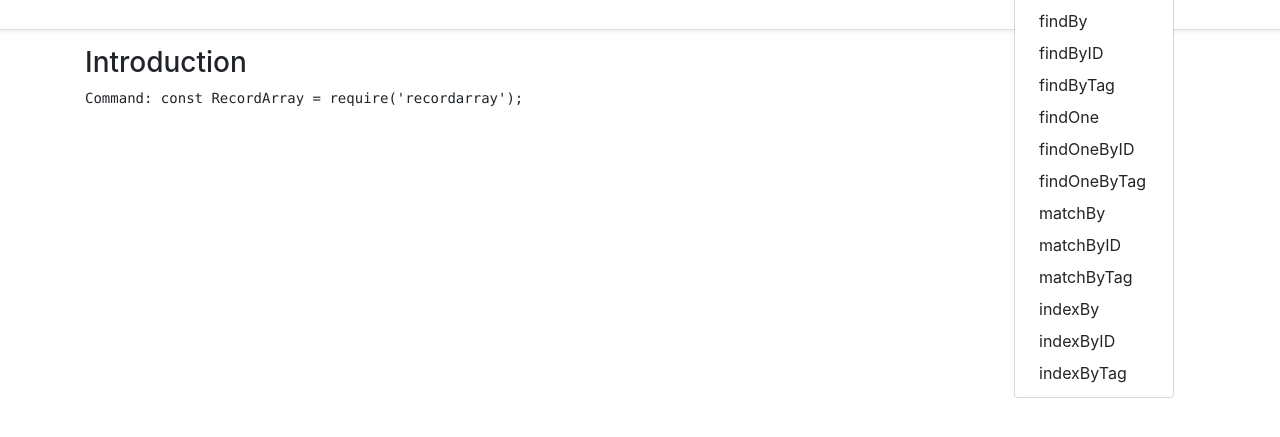
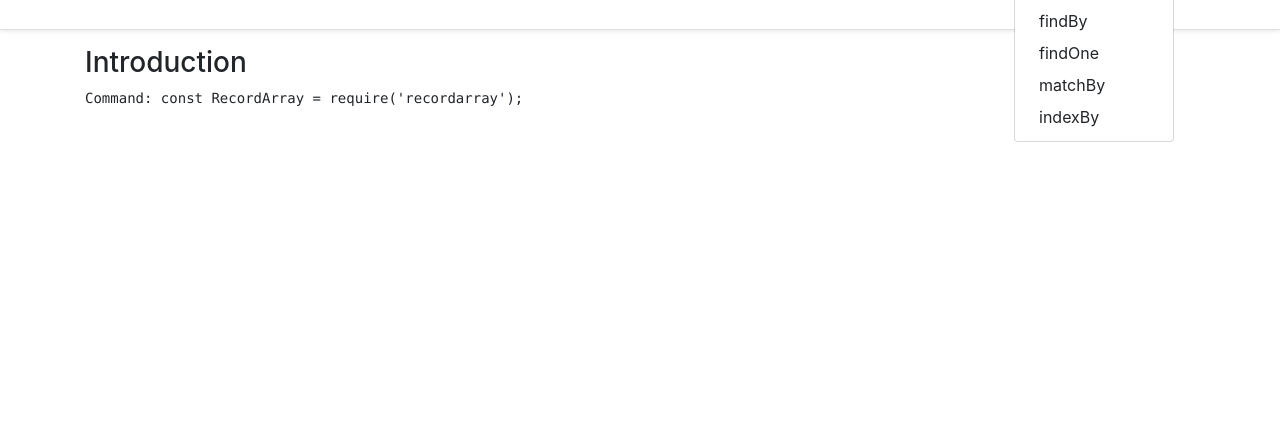
Before and after one commit to fcarelse/RecordArray, a website with bundled scripts: page docs/index.html in a window 1280 px wide. Both pictures are taken after a click on the button "Reading". Shown: the part 61-498 px from the top of the page. Built offline with nearby package versions, Linux system fonts and the light colour scheme.

Commit message:
Updated Docs

```diff
--- a/docs/js/controllers/main.js
+++ b/docs/js/controllers/main.js
@@ -55,6 +55,7 @@ app.controller('Main', ['$rootScope', '$scope', '$location', function ($rootScop
 		}
 	};
 
+	// Section Records
 	data.sections = [
 		{tag: 'class', name: 'Class'},
 		{tag: 'reading', name: 'Reading'},
@@ -79,27 +80,27 @@ app.controller('Main', ['$rootScope', '$scope', '$location', function ($rootScop
 		{tag: 'findBy', name: 'Find By Field', type: 'method',
 			params: ['field', 'value', '[options]']},
 		{tag: 'findByID', name: 'Find By ID', type: 'method',
-			params: ['value', '[options]']},
+			params: ['value', '[options]'], hide: true},
 		{tag: 'findByTag', name: ' Find By Tag', type: 'method',
-			params: ['value', '[options]']},
+			params: ['value', '[options]'], hide: true},
 		{tag: 'findOne', name: 'Find One By Field', type: 'method',
 			params: ['field', 'value', '[options]']},
 		{tag: 'findOneByID', name: 'Find One By ID', type: 'method',
-			params: ['value', '[options]']},
+			params: ['value', '[options]'], hide: true},
 		{tag: 'findOneByTag', name: 'Find One By Tag', type: 'method',
-			params: ['value', '[options]']},
+			params: ['value', '[options]'], hide: true},
 		{tag: 'matchBy', name: 'Match By Field', type: 'method',
 			params: ['field', 'values']},
 		{tag: 'matchByID', name: 'Match By ID', type: 'method',
-			params: ['values']},
+			params: ['values'], hide: true},
 		{tag: 'matchByTag', name: 'Match By Tag', type: 'method',
-			params: ['values']},
+			params: ['values'], hide: true},
 		{tag: 'indexBy', name: 'Index By Field', type: 'method',
 			params: ['field', 'values']},
 		{tag: 'indexByID', name: 'Index By ID', type: 'method',
-			params: ['values']},
+			params: ['values'], hide: true},
 		{tag: 'indexByTag', name: 'Index By Tag', type: 'method',
-			params: ['values']},
+			params: ['values'], hide: true},
 	];
 
 	data.pages.changing = [
--- a/docs/layout/navbar.html
+++ b/docs/layout/navbar.html
@@ -10,6 +10,7 @@
 					aria-expanded="false">{{section.name}}</a>
 				<div class="dropdown-menu">
 					<a class="dropdown-item" ng-click="sys.goto(page, section)"
+					ng-hide="page.hide"
 					ng-repeat="page in data.pages[section.tag]">{{page.tag}}</a>
 				</div>
 			</li>
```
Also changed, not shown: docs/methods/findBy.html (+1 -1 lines).
